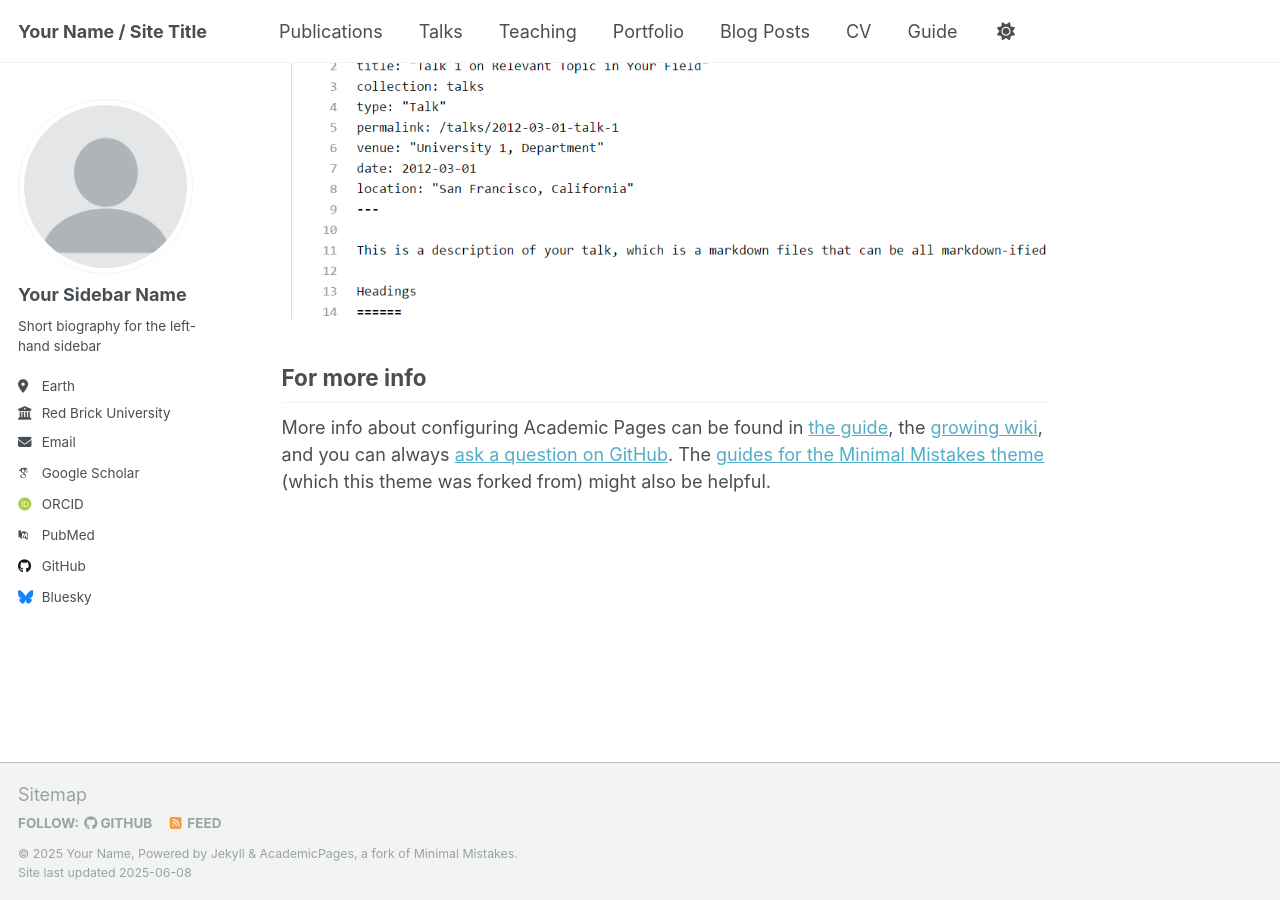
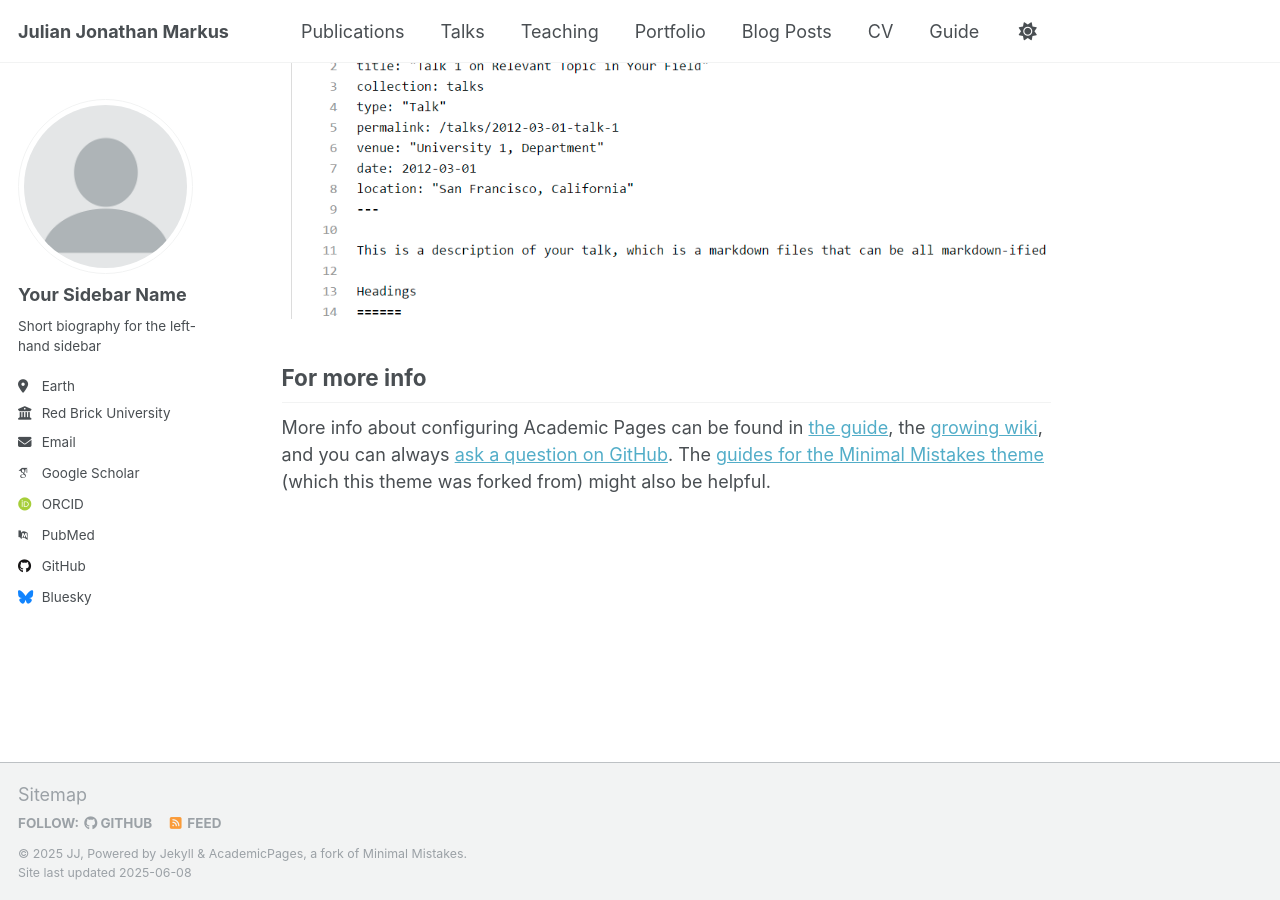
Before and after one commit to JJMarkusWU/julianjonathanmarkus.github.io, a Jekyll site: the page built from _pages/about.md, in a window 1280 px wide and 900 px high, scrolled down 2636 px. Built offline with Jekyll 4.4.1, drawn with Linux system fonts in a browser that asks for light colours; some web fonts are replaced.

Commit message:
Update _config.yml

```diff
--- a/_config.yml
+++ b/_config.yml
@@ -9,9 +9,9 @@
 # Basic Site Settings
 locale                   : "en-US"
 site_theme               : "default"
-title                    : "Your Name / Site Title"
+title                    : "Julian Jonathan Markus"
 title_separator          : "-"
-name                     : &name "Your Name"
+name                     : &name "JJ"
 description              : &description "personal description"
 url                      : https://academicpages.github.io # the base hostname & protocol for your site e.g. "https://[your GitHub username].github.io" or if you already have some other page hosted on Github then use "https://[your GitHub username].github.io/[Your Repo Name]"
 baseurl                  : "" # the subpath of your site, e.g. "/blog"
```
